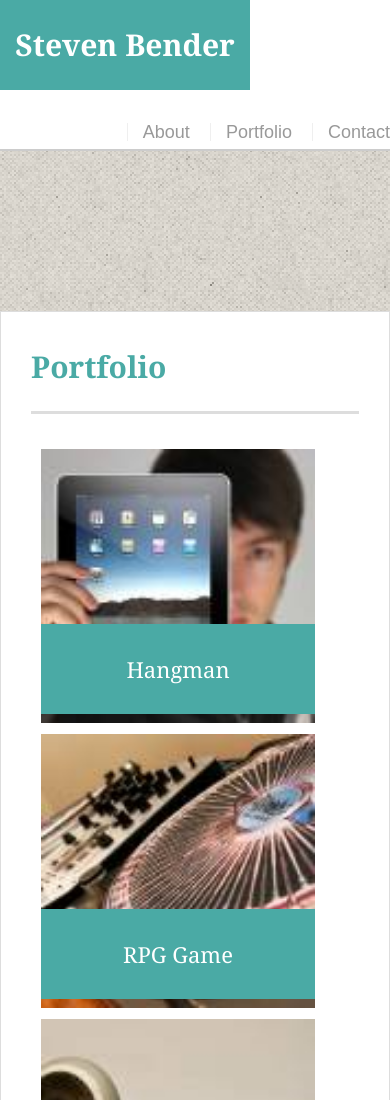
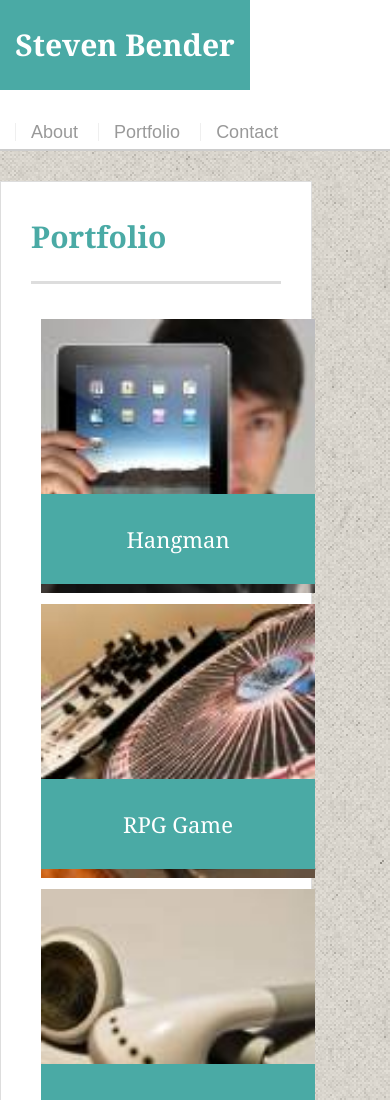
Before and after one commit to Sbender90/Responsive-Portfolio, a plain HTML site: page portfolio.html in a window 390 px wide. Shown: the top 1100 px of the page. Drawn offline with Linux system fonts and the light colour scheme.

Commit message:
good media screen progress with portfolio file look there

```diff
--- a/assets/style.css
+++ b/assets/style.css
@@ -123,7 +123,7 @@ body {
   }
 
   #main-container {
-	padding-top: 130px;
+	padding-top: 0px;
   }
 
   .main-section {
@@ -226,8 +226,15 @@ body {
 		width: 100%;
 	}
   }
-
-  @media screen and (max-width: 768px) {
+  @media screen and (max-width: 980px) {
+		.sidebar, nav {
+			float: left;
+		}
+		.main-section {
+			width: 80%;
+		}
+}
+  /* @media screen and (max-width: 768px) {
 	body {
 		background-image: url(images/background.png);
 	}
@@ -235,7 +242,12 @@ body {
 	  width: 100%;
   }
 }
+@media screen and (max-width: 768px) {
+	.sidebar, nav {
+		float: left;
+	}
 
+}
 @media screen and (max-width: 640px) {
 	body {
 		background-image: url(images/background.png);
@@ -244,3 +256,4 @@ body {
 	  width: 100%;
   }
 }
+ */
--- a/portfolio.html
+++ b/portfolio.html
@@ -13,7 +13,8 @@
 <body>
 <div class="wrapper">
   <header id="mainheader">
-    <div class="container">
+    <div class="container other-links">
+
       <a href="index.html" id="myname">Steven Bender</a>
       <nav>
         <a href="index.html">About</a>
```
